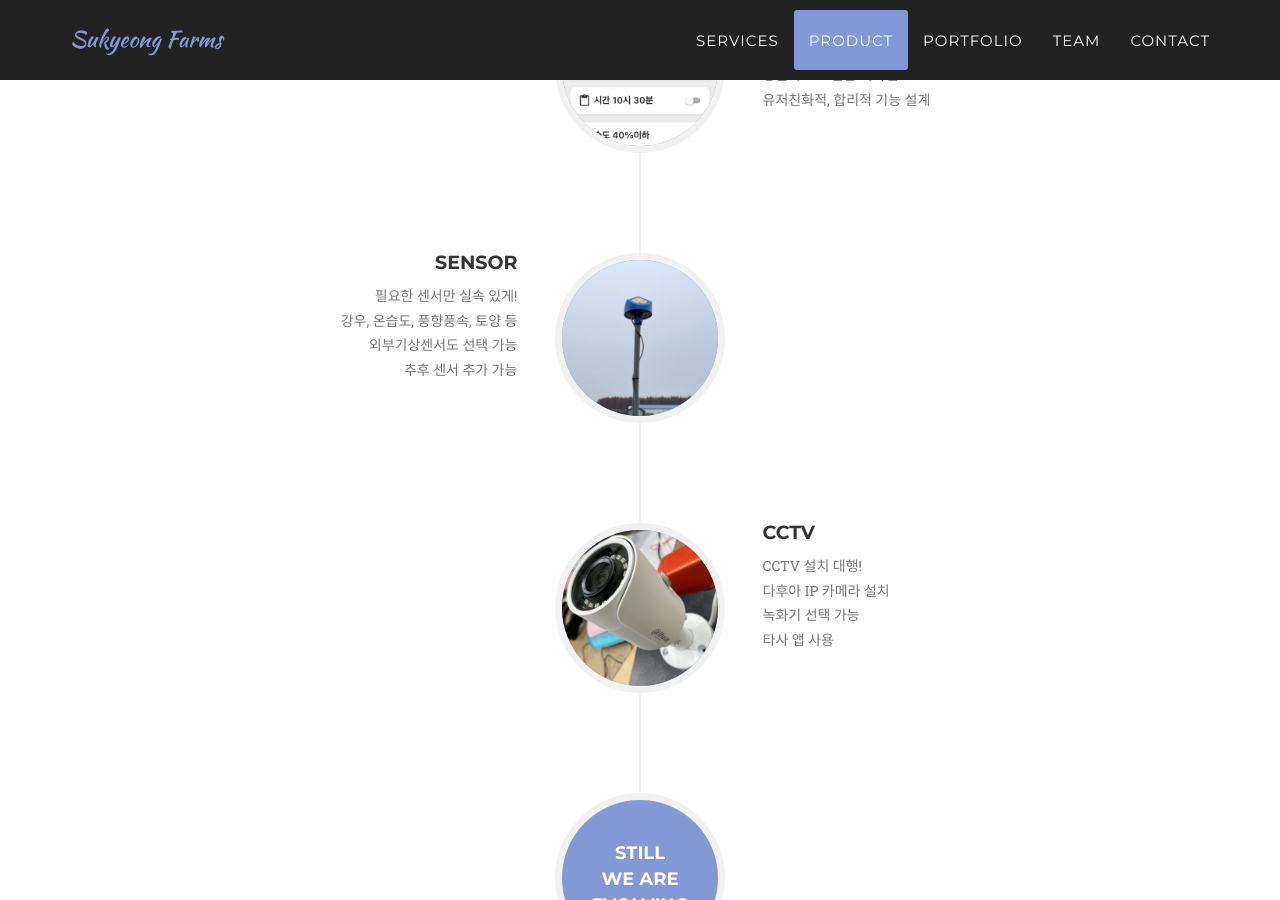
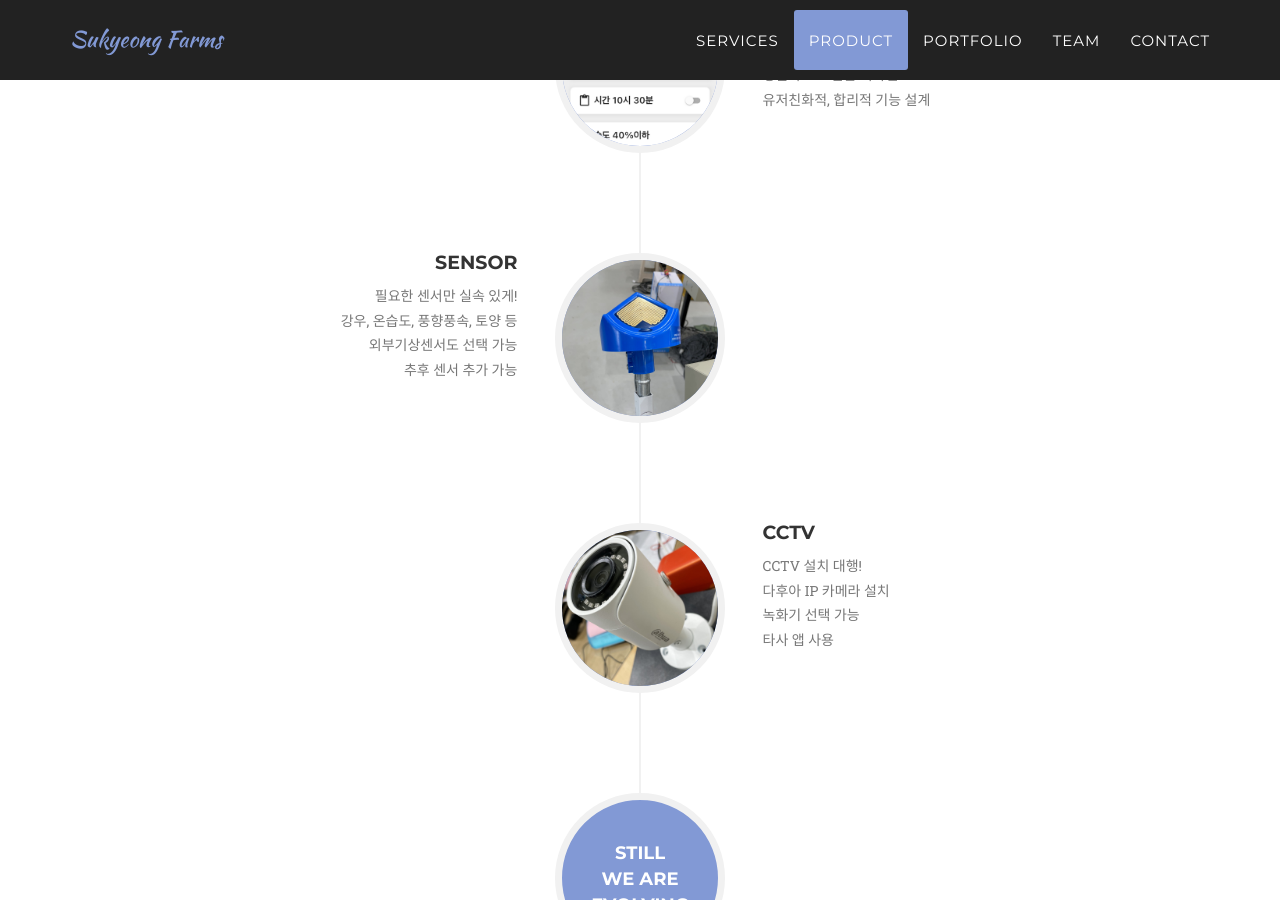
Before and after one commit to sookyungfarms/sookyungfarms.github.io, a Jekyll site: the page built from index.html, in a window 1280 px wide and 900 px high, scrolled down 2271 px. Built offline with Jekyll 4.4.1, drawn with Linux system fonts in a browser that asks for light colours; some web fonts are replaced.

Commit message:
Update product.html

```diff
--- a/_includes/product.html
+++ b/_includes/product.html
@@ -40,7 +40,7 @@
                         </li>
                         <li>
                             <div class="timeline-image">
-                                <img class="img-circle img-responsive" src="img/product/sensor.jpg" alt="">
+                                <img class="img-circle img-responsive" src="img/product/sensor_backup.jpg" alt="">
                             </div>
                             <div class="timeline-panel">
                                 <div class="timeline-heading">
```
